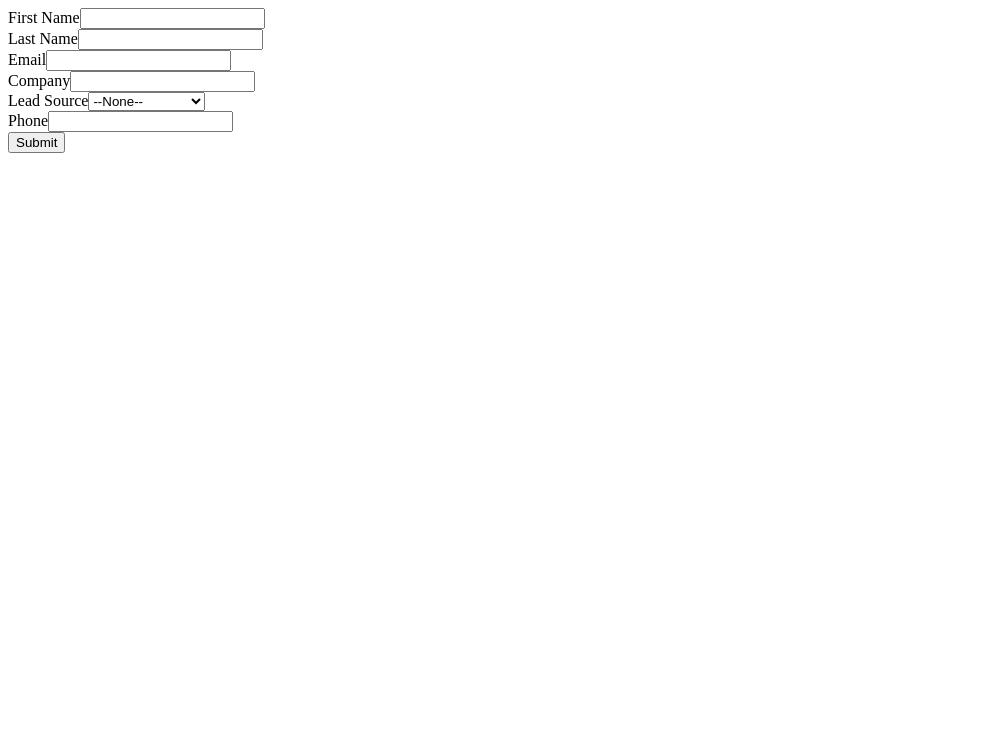
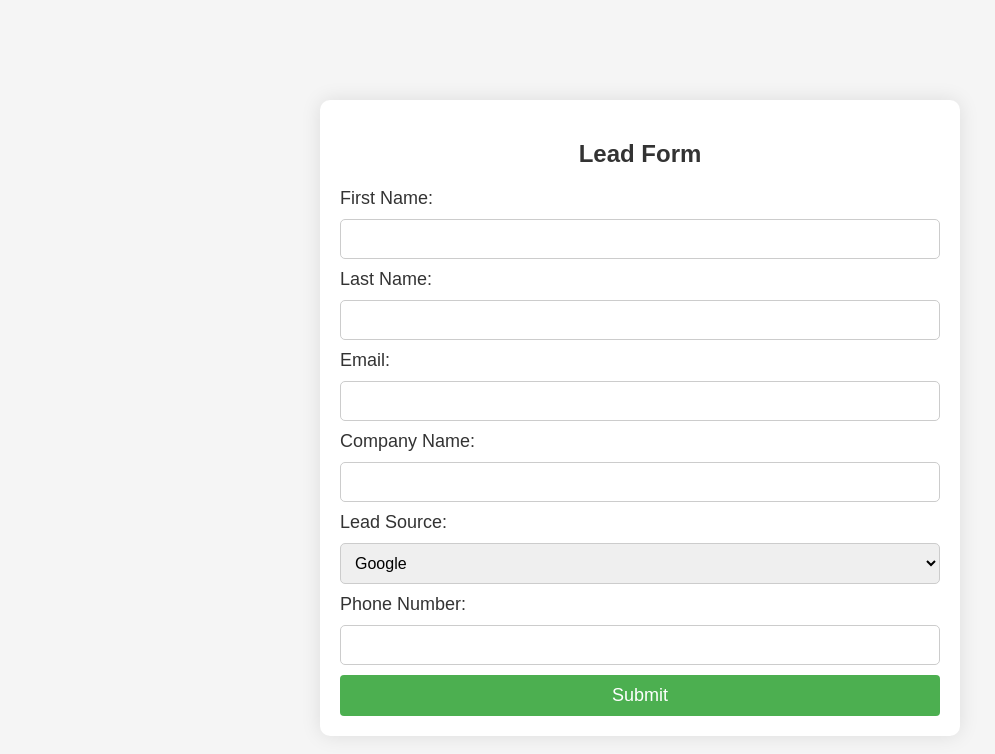
Before and after one commit to AselBe/WebToLead1, a plain HTML site: page index.html in a window 1280 px wide. Shown: the whole page, without its empty margins (0-995 px from the left). Drawn offline with Linux system fonts and the light colour scheme.

Commit message:
Update index.html

```diff
--- a/index.html
+++ b/index.html
@@ -1,45 +1,104 @@
-<!--  ----------------------------------------------------------------------  -->
-<!--  NOTE: Please add the following <META> element to your page <HEAD>.      -->
-<!--  If necessary, please modify the charset parameter to specify the        -->
-<!--  character set of your HTML page.                                        -->
-<!--  ----------------------------------------------------------------------  -->
+<!DOCTYPE html>
+<html lang="en">
+<head>
+<meta charset="UTF-8">
+<meta name="viewport" content="width=device-width, initial-scale=1.0">
+<title>Lead Form</title>
+<style>
+  body {
+    margin: 0;
+    padding: 0;
+    font-family: Arial, sans-serif;
+    background-color: #f5f5f5;
+  }
+  .container {
+    max-width: 600px;
+    margin: 100px auto;
+    padding: 20px;
+    background-color: #fff;
+    border-radius: 10px;
+    box-shadow: 0px 0px 20px 0px rgba(0, 0, 0, 0.1);
+  }
+  h2 {
+    text-align: center;
+    margin-bottom: 20px;
+    color: #333;
+  }
+  form {
+    display: grid;
+    grid-gap: 10px;
+  }
+  label {
+    font-size: 18px;
+    color: #333;
+  }
+  input[type="text"], input[type="email"], select {
+    width: 100%;
+    padding: 10px;
+    font-size: 16px;
+    border: 1px solid #ccc;
+    border-radius: 5px;
+    box-sizing: border-box;
+  }
+  input[type="submit"] {
+    background-color: #4CAF50;
+    color: white;
+    padding: 10px 20px;
+    border: none;
+    border-radius: 4px;
+    cursor: pointer;
+    font-size: 18px;
+  }
+  input[type="submit"]:hover {
+    background-color: #45a049;
+  }
+</style>
+</head>
+<body>
 
-<META HTTP-EQUIV="Content-type" CONTENT="text/html; charset=UTF-8">
+<div class="container">
+  <h2>Lead Form</h2>
+  <form id="leadForm">
+    <label for="firstName">First Name:</label>
+    <input type="text" id="firstName" name="firstName" required>
 
-<!--  ----------------------------------------------------------------------  -->
-<!--  NOTE: Please add the following <FORM> element to your page.             -->
-<!--  ----------------------------------------------------------------------  -->
+    <label for="lastName">Last Name:</label>
+    <input type="text" id="lastName" name="lastName" required>
 
-<form action="https://webto.salesforce.com/servlet/servlet.WebToLead?encoding=UTF-8&orgId=00Dak000006hgXi" method="POST">
+    <label for="email">Email:</label>
+    <input type="email" id="email" name="email" required>
 
-<input type=hidden name="oid" value="00Dak000006hgXi">
-<input type=hidden name="retURL" value="http://google.com">
+    <label for="companyName">Company Name:</label>
+    <input type="text" id="companyName" name="companyName">
 
-<!--  ----------------------------------------------------------------------  -->
-<!--  NOTE: These fields are optional debugging elements. Please uncomment    -->
-<!--  these lines if you wish to test in debug mode.                          -->
-<!--  <input type="hidden" name="debug" value=1>                              -->
-<!--  <input type="hidden" name="debugEmail"                                  -->
-<!--  value="aselproperty@gmail.com">                                         -->
-<!--  ----------------------------------------------------------------------  -->
+    <label for="leadSource">Lead Source:</label>
+    <select id="leadSource" name="leadSource">
+      <option value="Google">Google</option>
+      <option value="Social Media">Social Media</option>
+      <option value="Referral">Referral</option>
+      <option value="Other">Other</option>
+    </select>
 
-<label for="first_name">First Name</label><input  id="first_name" maxlength="40" name="first_name" size="20" type="text" /><br>
+    <label for="phoneNumber">Phone Number:</label>
+    <input type="text" id="phoneNumber" name="phoneNumber">
 
-<label for="last_name">Last Name</label><input  id="last_name" maxlength="80" name="last_name" size="20" type="text" /><br>
+    <input type="submit" value="Submit">
+  </form>
+</div>
 
-<label for="email">Email</label><input  id="email" maxlength="80" name="email" size="20" type="text" /><br>
+<script>
+  document.getElementById("leadForm").addEventListener("submit", function(event) {
+    event.preventDefault(); // Prevent the default form submission
+    // You can add your code here to handle the form submission, like sending the data to a server or storing it in a database
+    let formData = new FormData(this);
+    // Displaying the form data (just for demonstration)
+    for (var pair of formData.entries()) {
+      console.log(pair[0] + ': ' + pair[1]);
+    }
+    alert("Thank you for your submission!"); // Show a thank you message
+    this.reset(); // Clear the form after submission
+  });
+</script>
 
-<label for="company">Company</label><input  id="company" maxlength="40" name="company" size="20" type="text" /><br>
-
-<label for="lead_source">Lead Source</label><select  id="lead_source" name="lead_source"><option value="">--None--</option><option value="Web">Web</option>
-<option value="Phone Inquiry">Phone Inquiry</option>
-<option value="Partner Referral">Partner Referral</option>
-<option value="Purchased List">Purchased List</option>
-<option value="Other">Other</option>
-</select><br>
-
-<label for="phone">Phone</label><input  id="phone" maxlength="40" name="phone" size="20" type="text" /><br>
-
-<input type="submit" name="submit">
-
-</form>
+</body>
+</html>
```
